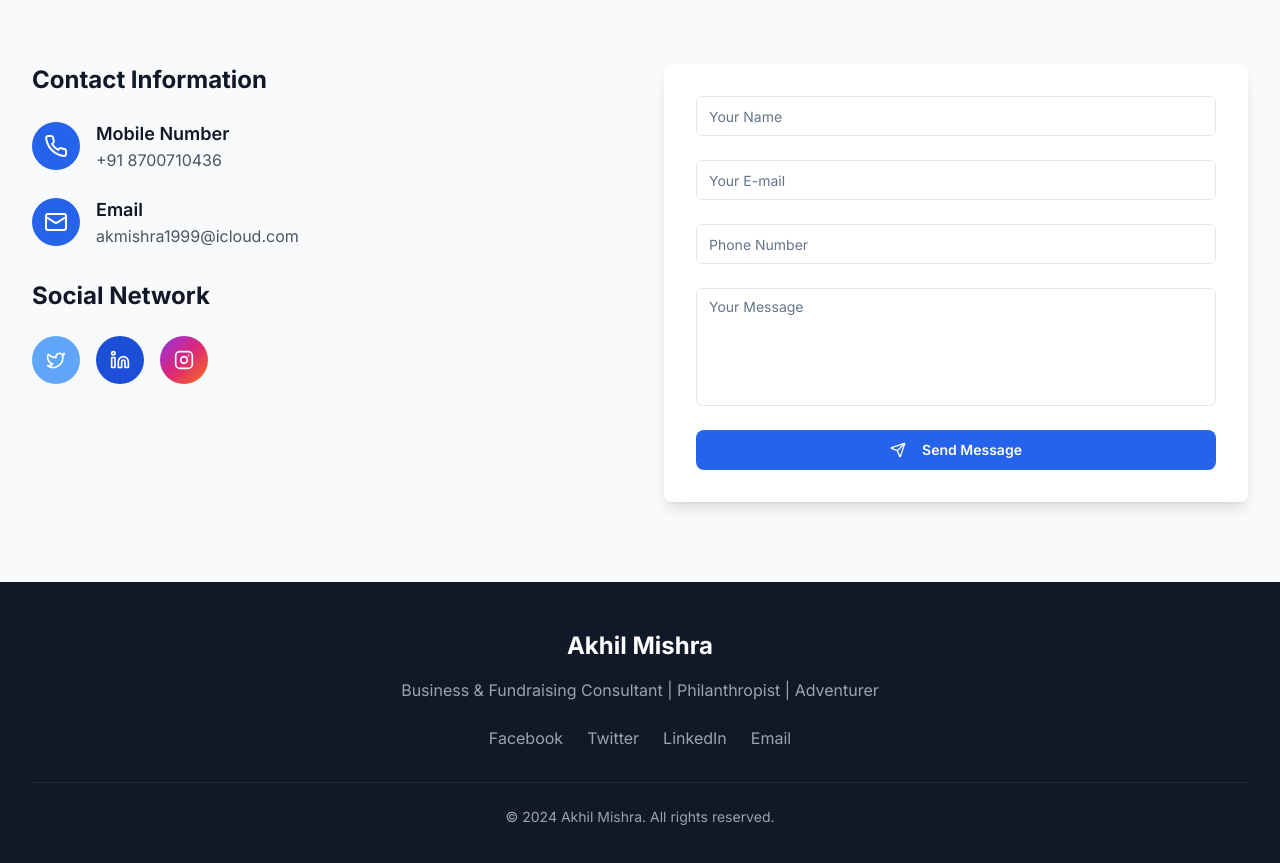
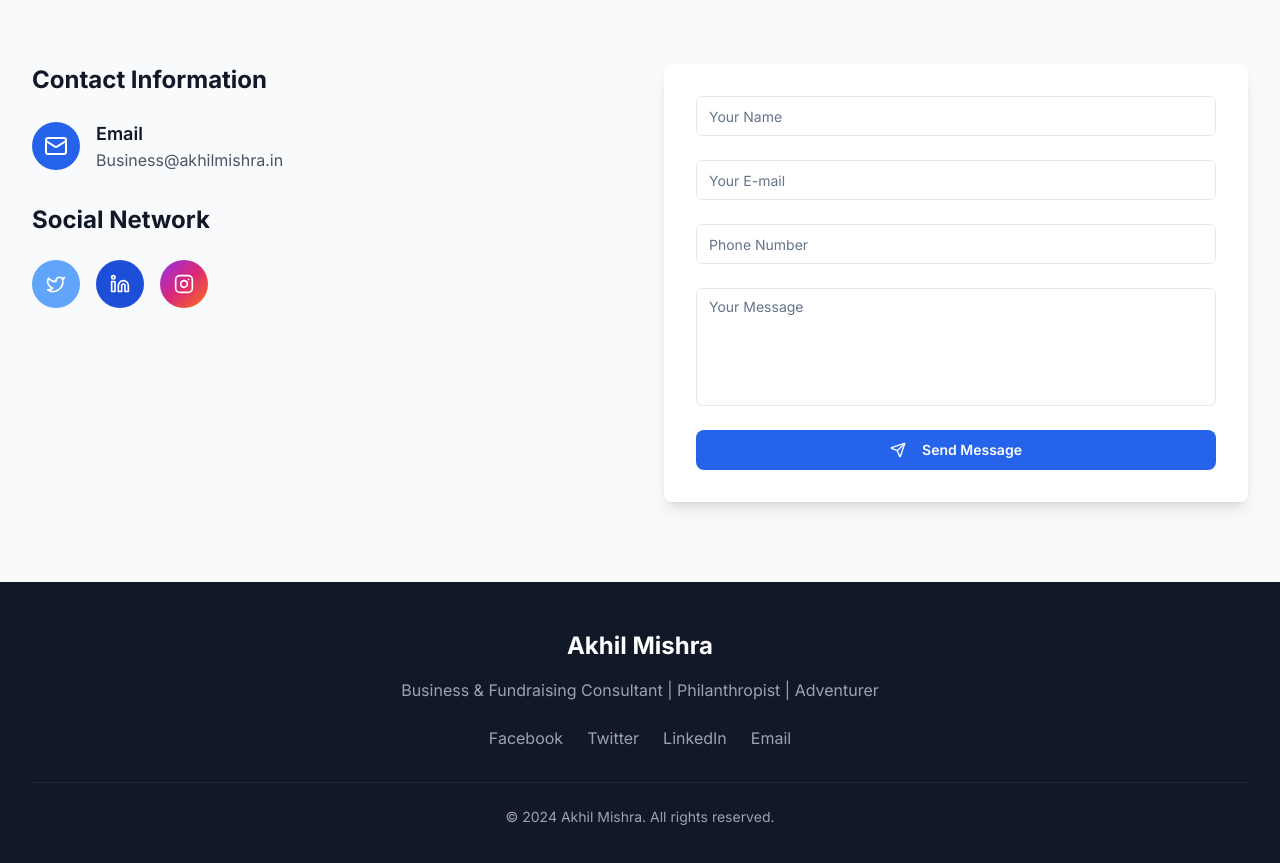
Before and after one commit to MishraAkhill/my-site-prototype, a React (Vite) app: page / in a window 1280 px wide. Shown: the part 5967-6830 px from the top of the page. Built offline with nearby package versions, Linux system fonts and the light colour scheme.

Commit message:
Update contact information

```diff
--- a/src/components/Contact.tsx
+++ b/src/components/Contact.tsx
@@ -50,21 +50,11 @@ const Contact = () => {
               <div className="space-y-6">
                 <div className="flex items-center space-x-4">
                   <div className="flex-shrink-0 w-12 h-12 bg-blue-600 rounded-full flex items-center justify-center">
-                    <Phone className="w-6 h-6 text-white" />
-                  </div>
-                  <div>
-                    <h4 className="text-lg font-semibold text-gray-900">Mobile Number</h4>
-                    <p className="text-gray-600">+91 8700710436</p>
-                  </div>
-                </div>
-
-                <div className="flex items-center space-x-4">
-                  <div className="flex-shrink-0 w-12 h-12 bg-blue-600 rounded-full flex items-center justify-center">
                     <Mail className="w-6 h-6 text-white" />
                   </div>
                   <div>
                     <h4 className="text-lg font-semibold text-gray-900">Email</h4>
-                    <p className="text-gray-600">akmishra1999@icloud.com</p>
+                    <p className="text-gray-600">Business@akhilmishra.in</p>
                   </div>
                 </div>
               </div>
```
